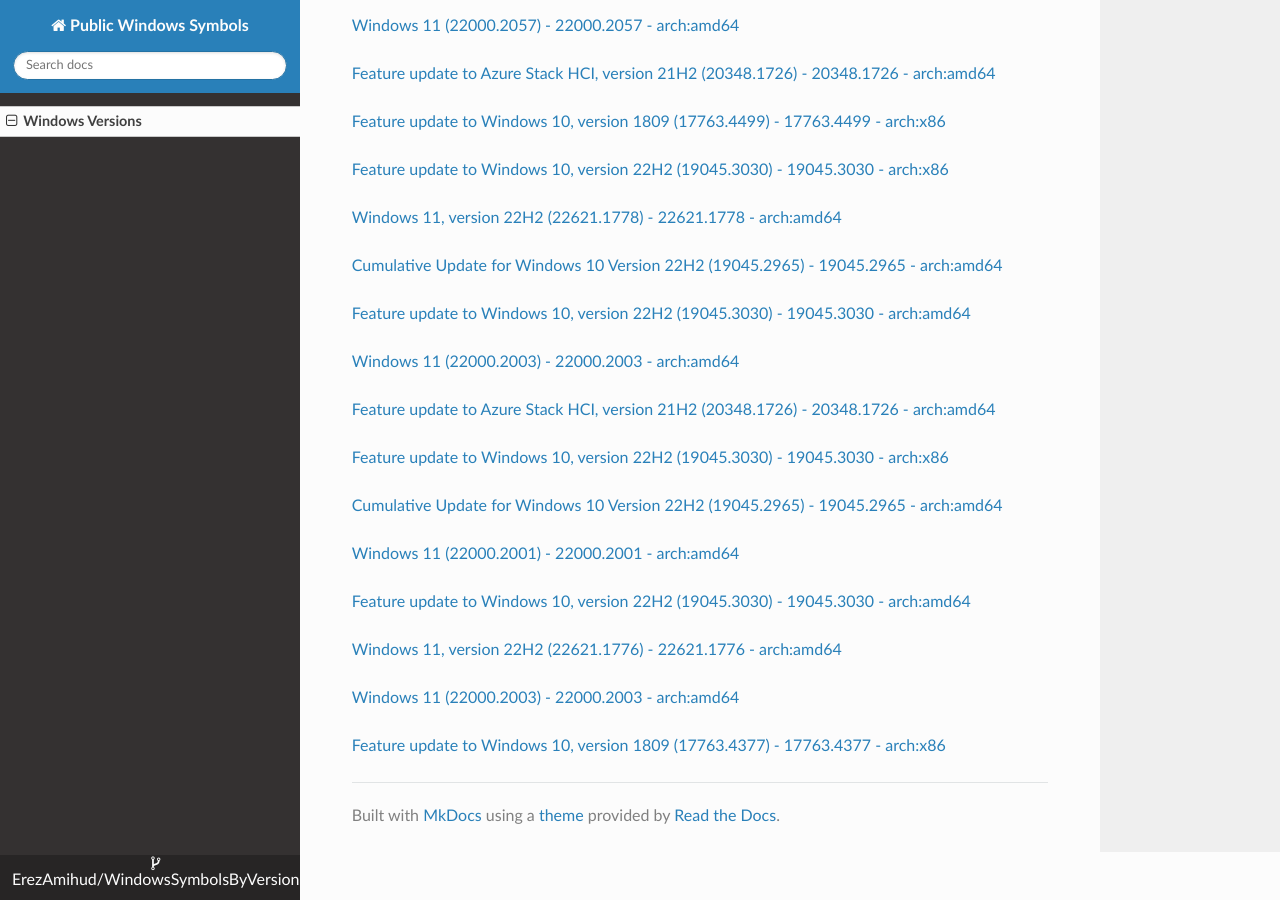
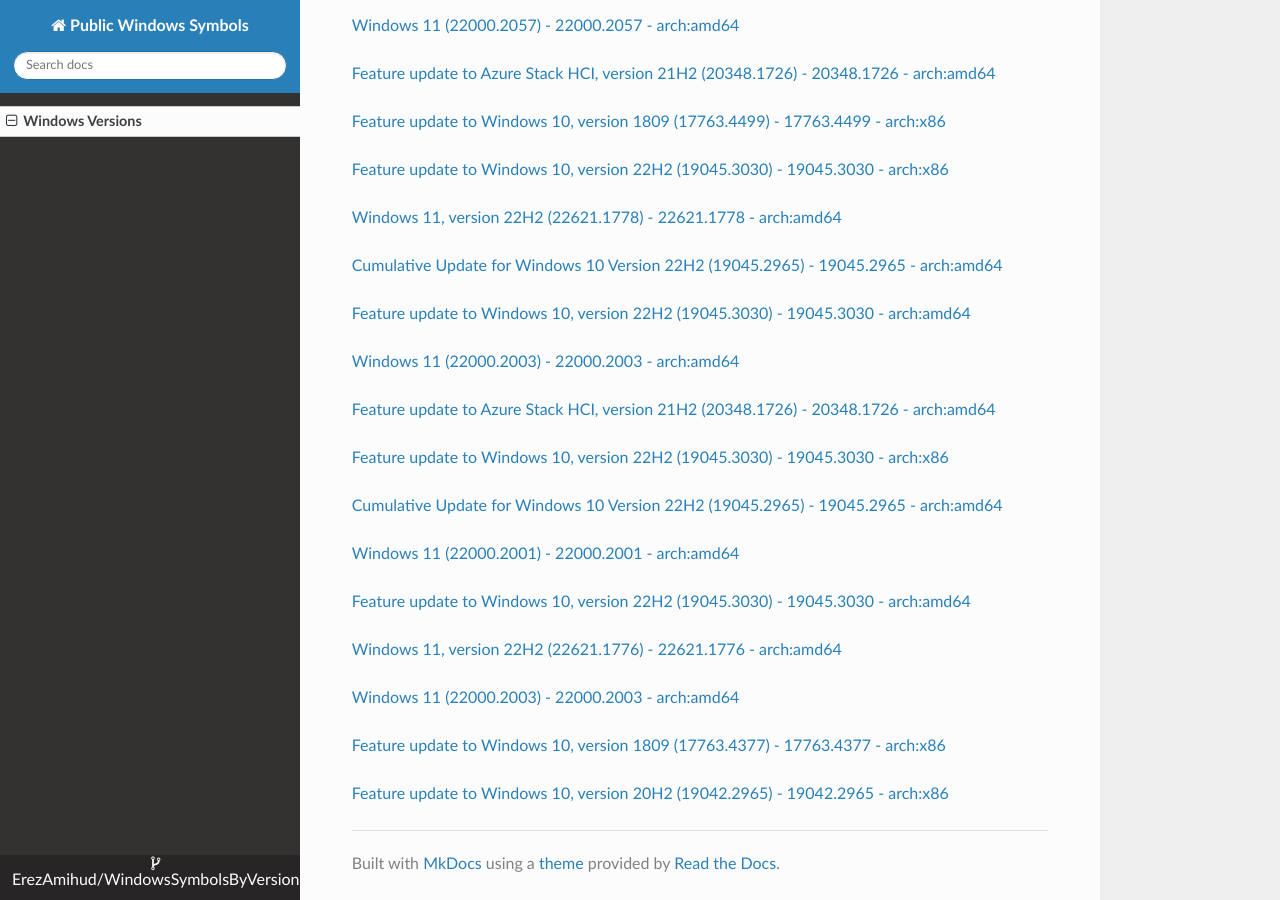
Before and after one commit to ErezAmihud/WindowsSymbolsByVersion, an MkDocs documentation site: the page built from docs/index.md, in a window 1280 px wide and 900 px high, scrolled down 31037 px. Built offline with MkDocs 1.6.1, drawn with Linux system fonts in a browser that asks for light colours; nearby versions of some CDN libraries.

Commit message:
Automated commit, add manifest for 36f0f77f-a424-4fb2-ba8a-722e3cdd3d6f

```diff
--- a/docs/index.md
+++ b/docs/index.md
@@ -1786,3 +1786,6 @@
 
 
 [Feature update to Windows 10, version 1809 (17763.4377) - 17763.4377 - arch:x86](https://github.com/ErezAmihud/WindowsSymbolsByVersion/blob/main/manifests/53026188-2ac7-4ce8-9116-77ff895b7031.manifest)
+
+
+[Feature update to Windows 10, version 20H2 (19042.2965) - 19042.2965 - arch:x86](https://github.com/ErezAmihud/WindowsSymbolsByVersion/blob/main/manifests/36f0f77f-a424-4fb2-ba8a-722e3cdd3d6f.manifest)
```
Also changed, not shown: process_builds.json (+1 -1 lines), 1 other file.
